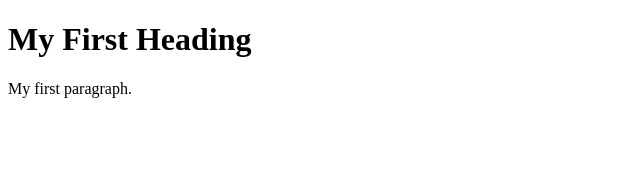
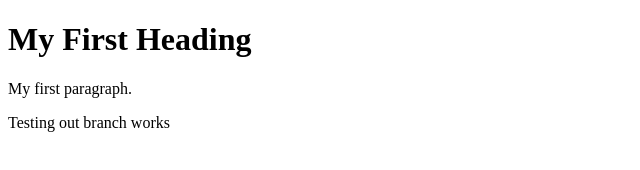
Before and after one commit to wmireku21/test-repo, a plain HTML site: page index.html in a window 1280 px wide. Shown: the whole page, without its empty margins (0-640 px from the left). Drawn offline with Linux system fonts and the light colour scheme.

Commit message:
testing out branch

```diff
--- a/index.html
+++ b/index.html
@@ -4,6 +4,7 @@
 
     <h1>My First Heading</h1>
     <p>My first paragraph.</p>
+    <p>Testing out branch works</p>
 
     </body>
 </html>
```
